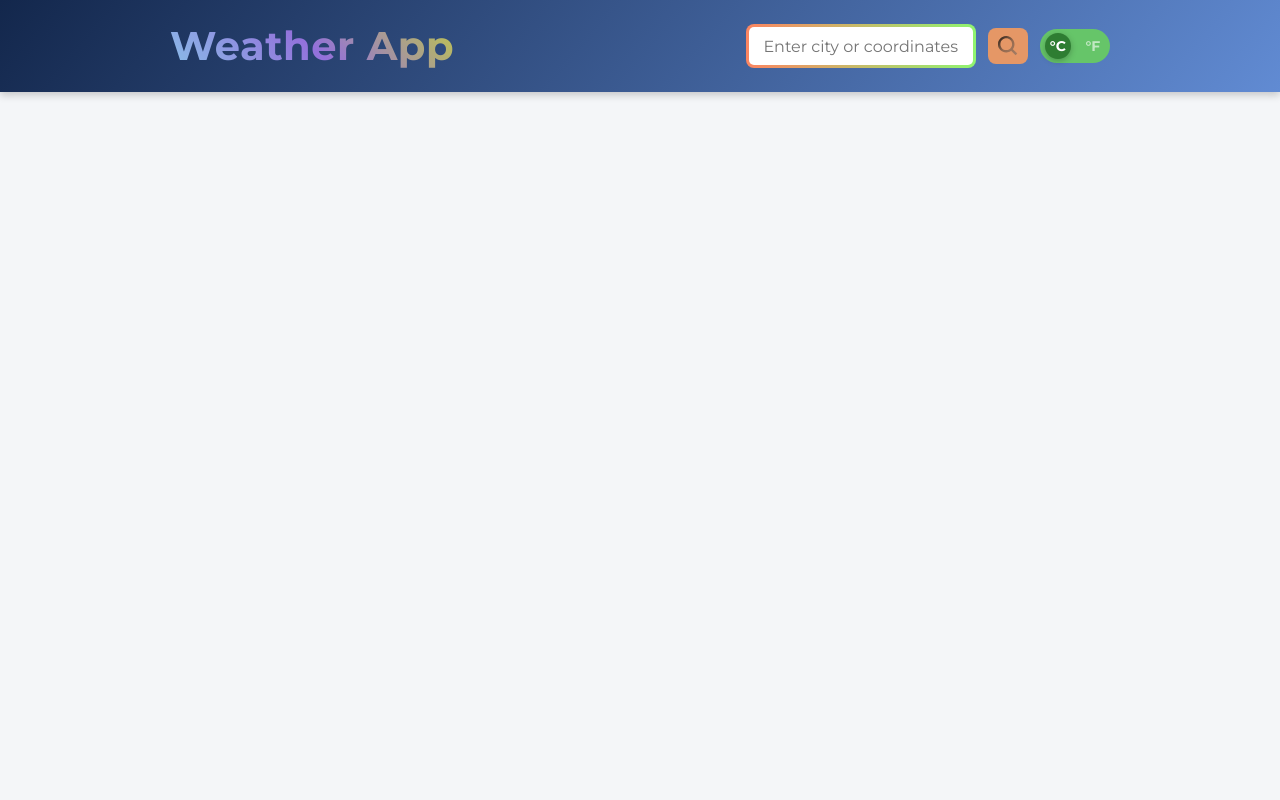
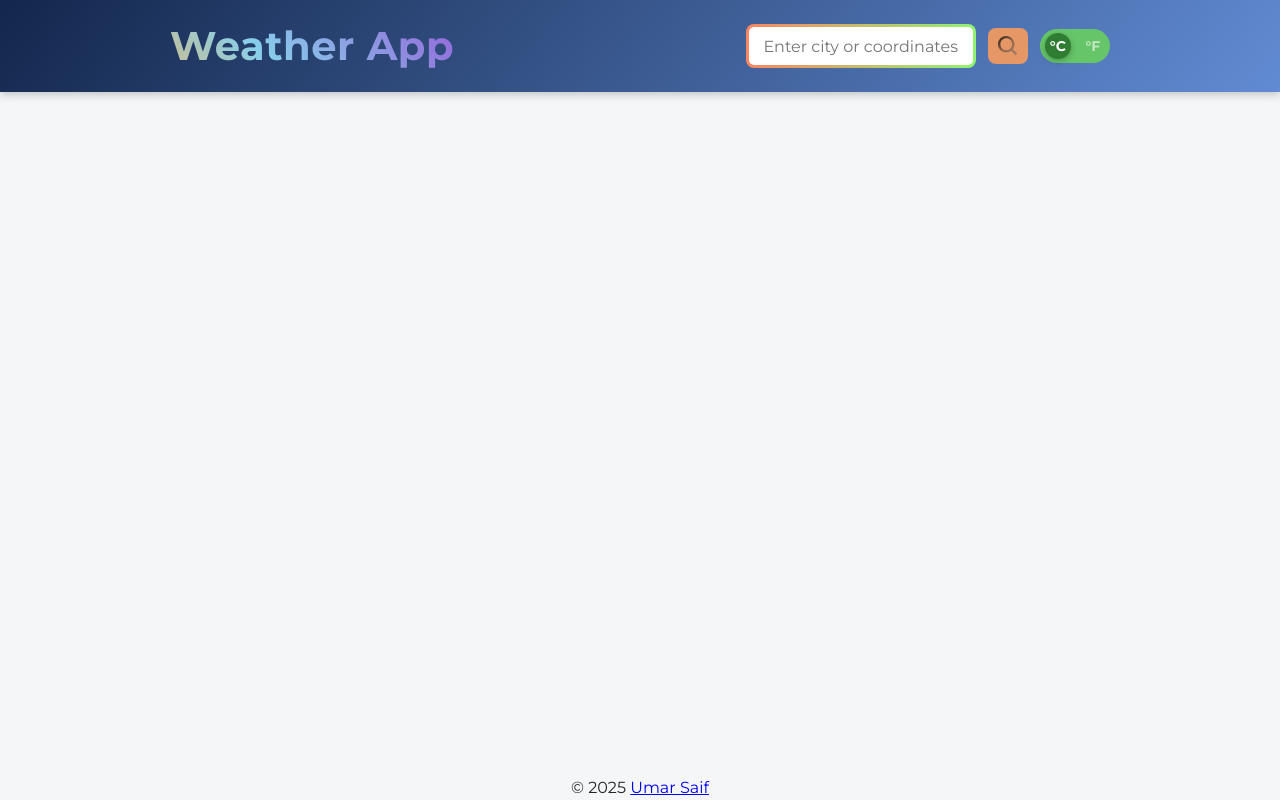
Before and after one commit to umersaif11/weather-app, a website built with webpack: page src/template.html in a window 1280 px wide. Built offline with nearby package versions, Linux system fonts and the light colour scheme; no server answers; a web font is replaced by a local one.

Commit message:
Add the footer and link to github

```diff
--- a/src/template.html
+++ b/src/template.html
@@ -77,6 +77,11 @@
 
     <div id="app"></div>
 
-    <footer></footer>
+    <footer>
+      &copy; 2025
+      <a href="https://github.com/umersaif11" target="_blank" rel="noopener noreferrer">
+        Umar Saif
+      </a>
+    </footer>
   </body>
 </html>
```
